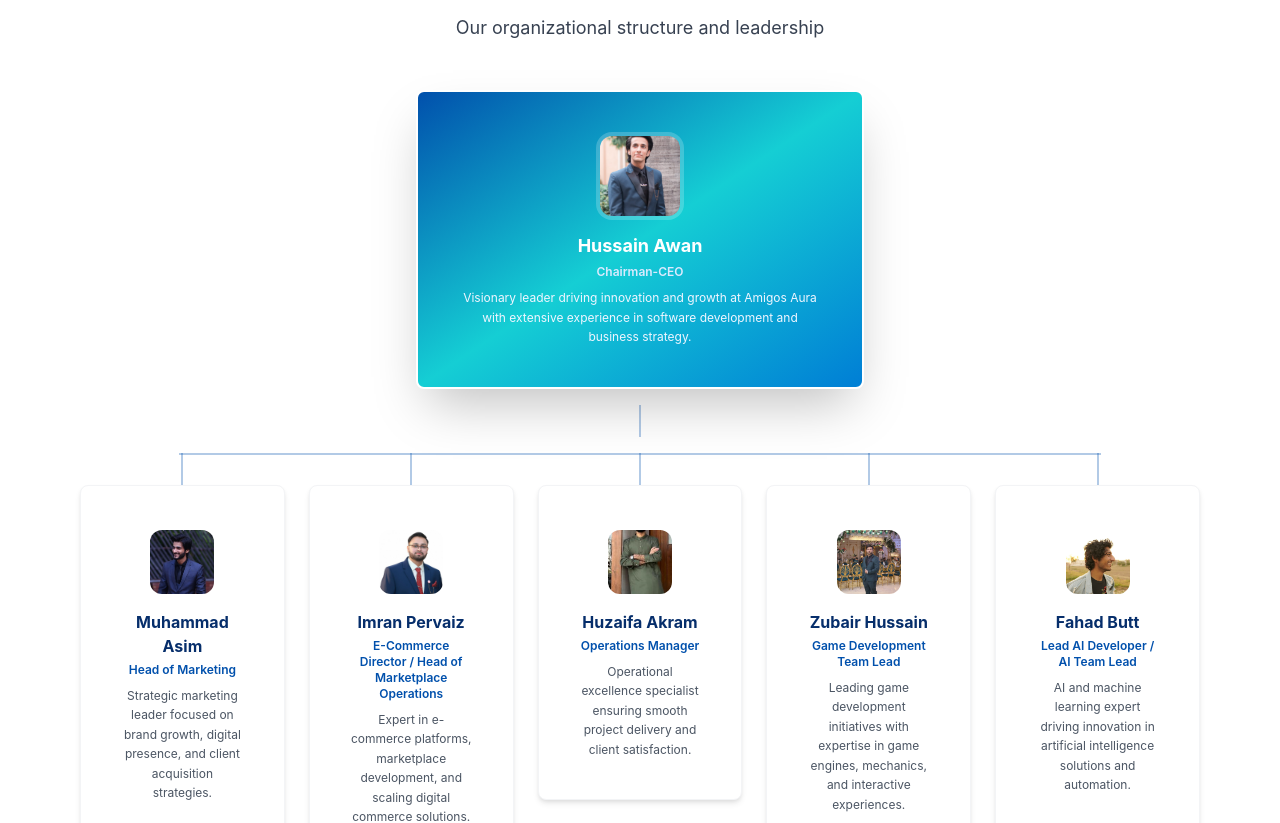
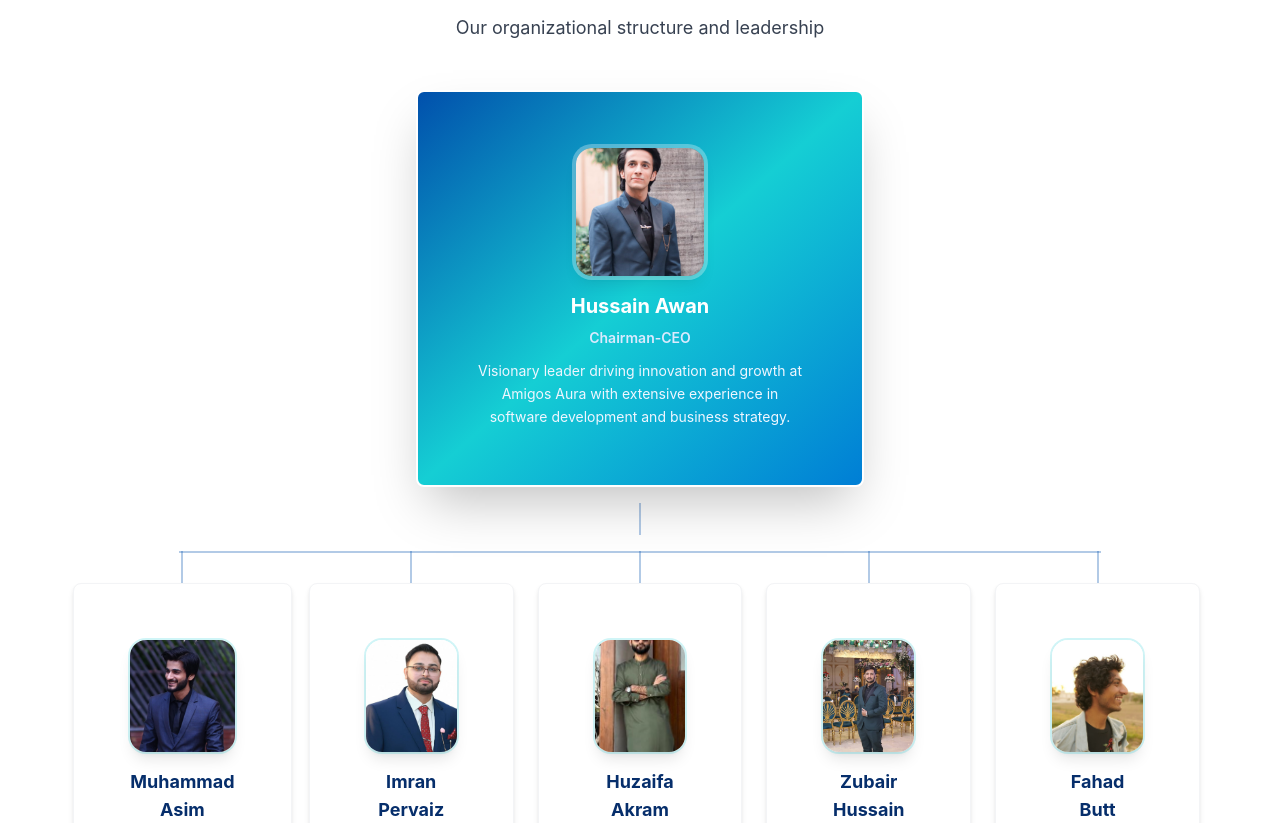
Before and after one commit to MuhammadFarhanA/Amigos-Aura, a React (Vite) app: page /about in a window 1280 px wide. Shown: the part 1000-1823 px from the top of the page. Built offline with nearby package versions, Linux system fonts and the light colour scheme.

Commit message:
Updated TeamTreeNode.tsx

```diff
--- a/src/components/Navigation.tsx
+++ b/src/components/Navigation.tsx
@@ -26,7 +26,7 @@ const Navigation = () => {
   };
 
   return (
-    <nav className="bg-white shadow-sm fixed w-full top-0 z-50">
+    <nav className="bg-gradient-to-r from-blue-50 via-white to-blue-50 shadow-md fixed w-full top-0 z-50 border-b-2 border-aa-blue-primary/20">
       <div className="max-w-7xl mx-auto px-4 sm:px-6 lg:px-8">
         <div className="flex justify-between items-center h-16">
           <Link to="/" className="flex items-center space-x-2">
@@ -98,7 +98,7 @@ const Navigation = () => {
 
       {/* Mobile Navigation */}
       {isOpen && (
-        <div className="md:hidden bg-white border-t">
+        <div className="md:hidden bg-gradient-to-b from-blue-50 to-white border-t-2 border-aa-blue-primary/20">
           <div className="px-2 pt-2 pb-3 space-y-1">
             {navigationItems.map((item) => (
               <div key={item.name}>
--- a/src/components/TeamTreeNode.tsx
+++ b/src/components/TeamTreeNode.tsx
@@ -24,28 +24,32 @@ const TeamTreeNode: React.FC<TeamTreeNodeProps> = ({ member, isRoot = false }) =
           className={`${
             isRoot
               ? 'bg-gradient-to-br from-aa-blue-primary via-aa-cyan to-aa-blue-bright text-white shadow-2xl border-2 border-white w-full max-w-md mx-auto'
-              : 'bg-white hover:shadow-xl border border-gray-100 w-full'
+              : 'bg-white hover:shadow-xl border border-gray-100 w-full max-w-sm mx-auto'
           } transition-all duration-300`}
         >
-          <div className="flex flex-col items-center text-center p-2">
-            <div className="flex-shrink-0 mb-3">
-              <div className={`rounded-2xl p-1 ${isRoot ? 'bg-white/20' : 'bg-gradient-subtle'}`}>
+          <div className="flex flex-col items-center text-center p-6">
+            <div className="flex-shrink-0 mb-4">
+              <motion.div
+                whileHover={{ scale: 1.05 }}
+                transition={{ duration: 0.3 }}
+                className={`rounded-2xl overflow-hidden ${isRoot ? 'ring-4 ring-white/30' : 'ring-2 ring-aa-cyan/20'} shadow-lg`}
+              >
                 <img
                   src={member.image}
                   alt={member.name}
-                  className={`${isRoot ? 'w-20 h-20' : 'w-16 h-16'} rounded-xl object-cover`}
+                  className={`${isRoot ? 'w-32 h-32' : 'w-28 h-28'} object-cover`}
                 />
-              </div>
+              </motion.div>
             </div>
 
             <div>
-              <h3 className={`${isRoot ? 'text-lg' : 'text-base'} font-bold mb-1 ${isRoot ? 'text-white' : 'text-aa-primary-dark'}`}>
+              <h3 className={`${isRoot ? 'text-xl' : 'text-lg'} font-bold mb-2 ${isRoot ? 'text-white' : 'text-aa-primary-dark'}`}>
                 {member.name}
               </h3>
-              <p className={`text-xs font-semibold mb-2 ${isRoot ? 'text-blue-100' : 'text-aa-blue-primary'}`}>
+              <p className={`text-sm font-semibold mb-3 ${isRoot ? 'text-blue-100' : 'text-aa-blue-primary'}`}>
                 {member.role}
               </p>
-              <p className={`text-xs leading-relaxed ${isRoot ? 'text-blue-50' : 'text-gray-600'} `}>
+              <p className={`text-sm leading-relaxed ${isRoot ? 'text-blue-50' : 'text-gray-600'}`}>
                 {member.bio}
               </p>
             </div>
```
